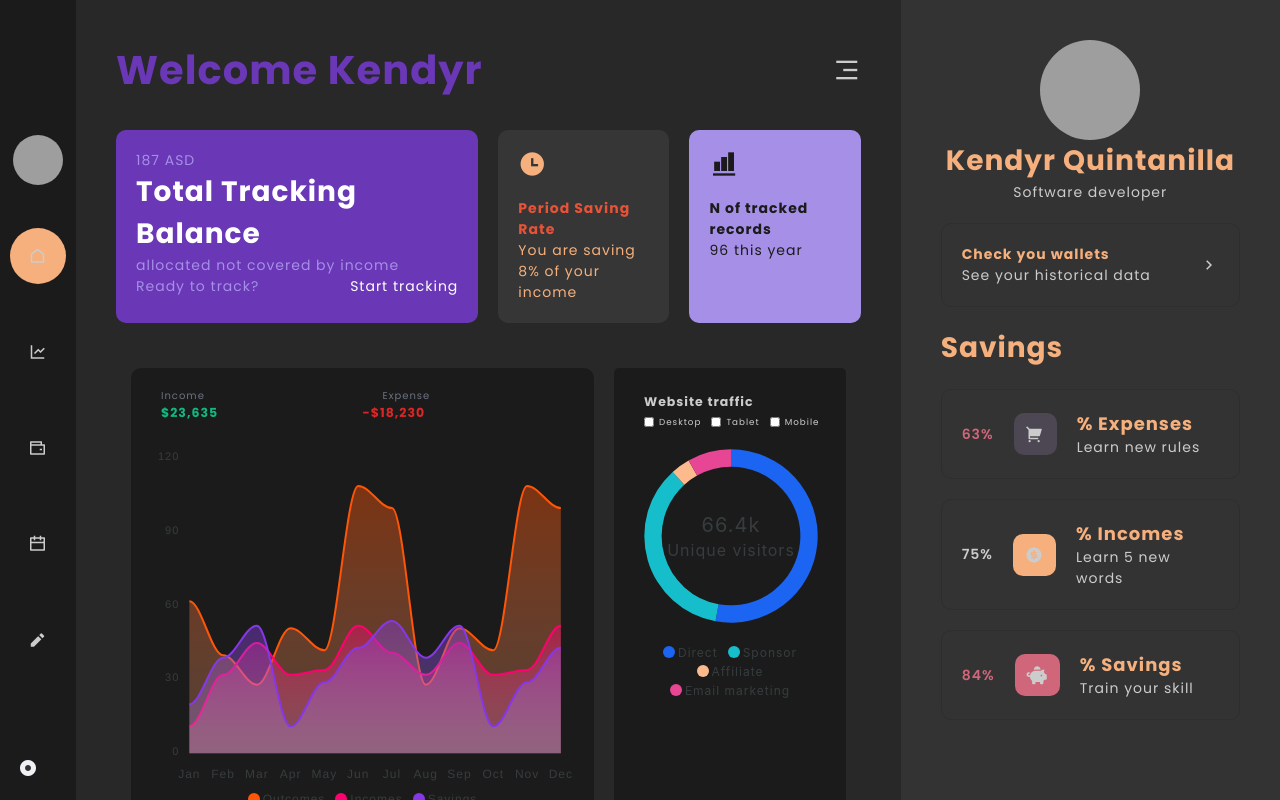
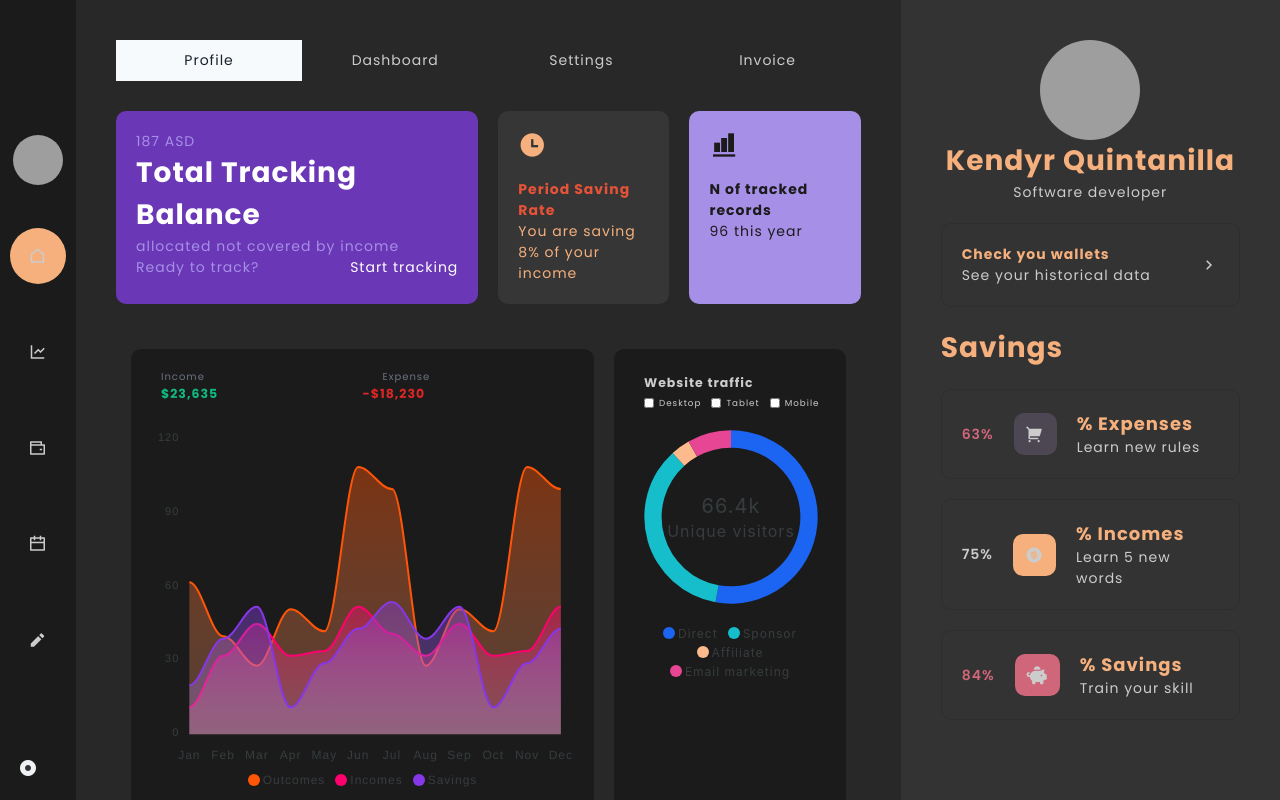
Before and after one commit to kendyr7/personal-budget-dashboard, a plain HTML site: page index.html in a window 1280 px wide. Drawn offline with nearby package versions, Linux system fonts and the light colour scheme; grey boxes are pictures that could not be loaded.

Commit message:
Fixing chart resizing for different screen size and adding full width tabs

```diff
--- a/assets/chart.js
+++ b/assets/chart.js
@@ -60,13 +60,13 @@ window.addEventListener("load", function() {
         series: [
             {
                 name: "Income",
-                color: "#31C48D",
+                color: "#CF6679",
                 data: ["1420", "1620", "1820", "1420", "1650", "2120"],
             },
             {
                 name: "Expense",
                 data: ["788", "810", "866", "788", "1100", "1200"],
-                color: "#F05252",
+                color: "#A68FE7",
             }
         ],
         chart: {
--- a/assets/css/styles.css
+++ b/assets/css/styles.css
@@ -141,6 +141,8 @@
  i {
      font-size: var(--font-size-md);
  }
+
+
  /* scrollbar style */
 
  ::-webkit-scrollbar {
@@ -317,13 +319,52 @@
  }
  /* main */
 
- .top-bar {
+ .nav-list {
+     display: flex;
+     justify-content: center;
+     list-style-type: none;
+     padding: 0;
+     text-align: center;
+     border-radius: 2rem;
+
+ }
+
+ .nav-item {
+     flex: 1;
+ }
+
+ .nav-link {
+     display: block;
+     padding: 1rem;
+     color: var(--font-color);
+     background-color: var(--secondary-background-color);
+     /*
+     border-right: 1px solid #edf2f7;
+     */
+     text-decoration: none;
+ }
+
+ .nav-link:hover {
+     color: var(--font-color);
+     background-color: #f7fafc;
+ }
+
+ .nav-link.active {
+     color: #1a202c;
+     background-color: #f7fafc;
+ }
+
+ .nav-item:last-child .nav-link {
+     border-right: none;
+ }
+
+/* .top-bar {
      position: relative;
      display: flex;
-     justify-content: space-between;
+     justify-content: center;
      align-items: center;
  }
-
+ */
  .open-menu-icon {
      font-size: var(--font-size-lg);
  }
@@ -517,6 +558,13 @@
      .card-container {
          grid-template-columns: 1fr;
      }
+     .main-container-chart {
+         grid-template-columns: 1fr;
+     }
+     .chart-container {
+         display: flex;
+         flex-direction: column;
+     }
  }
 
  @media screen and (max-width: 700px) {
@@ -524,7 +572,8 @@
          padding: var(--padding-md);
      }
      .chart-container {
-         grid-template-columns: 1fr;
+         display: flex;
+         flex-direction: column;
      }
      .main-container-chart {
          grid-template-columns: 1fr;
@@ -542,6 +591,9 @@
      section {
          padding: var(--padding-sm);
      }
+     .chart-container {
+         grid-template-columns: 1fr 3fr;
+     }
      .card-container-2 {
          grid-template-columns: 1fr;
      }
--- a/index.html
+++ b/index.html
@@ -67,11 +67,28 @@
 
             <!-- MAIN BODY WITH KPI CARDS -->
             <section class="main-container">
+
+
                 <div class="top-bar margin-b">
-                    <h1 class="title ">Welcome Kendyr</h1>
+                    <!--<h1 class="title ">Welcome Kendyr</h1>
                     <button class="btn place-items-center">
                         <i class="ri-menu-3-line open-menu-icon"></i>
-                    </button>
+                    </button>-->
+
+                    <ul class="nav-list">
+                        <li class="nav-item">
+                            <a href="#" class="nav-link active">Profile</a>
+                        </li>
+                        <li class="nav-item">
+                            <a href="#" class="nav-link">Dashboard</a>
+                        </li>
+                        <li class="nav-item">
+                            <a href="#" class="nav-link">Settings</a>
+                        </li>
+                        <li class="nav-item">
+                            <a href="#" class="nav-link">Invoice</a>
+                        </li>
+                    </ul>
                 </div>
 
                 <div class="card-container d-grid margin-b">
@@ -122,7 +139,7 @@
                     </div>
 
                     <!-- DONUT CHART -->
-                    <div class="container2">
+                    <div class="main-container-chart">
                         <h5 class="title2">Website traffic</h5>
                         <div class="devices">
                             <div class="device">
```
